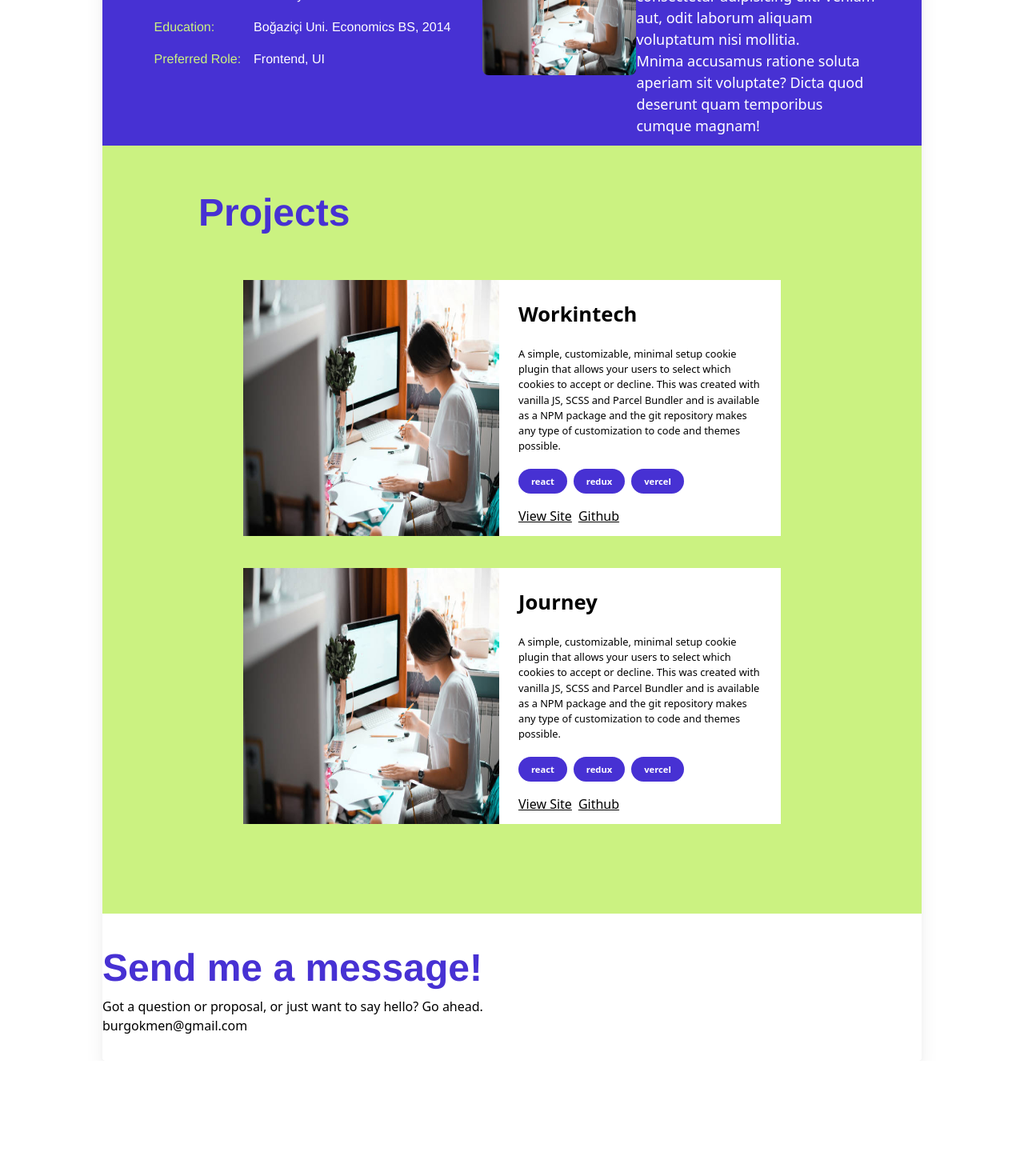
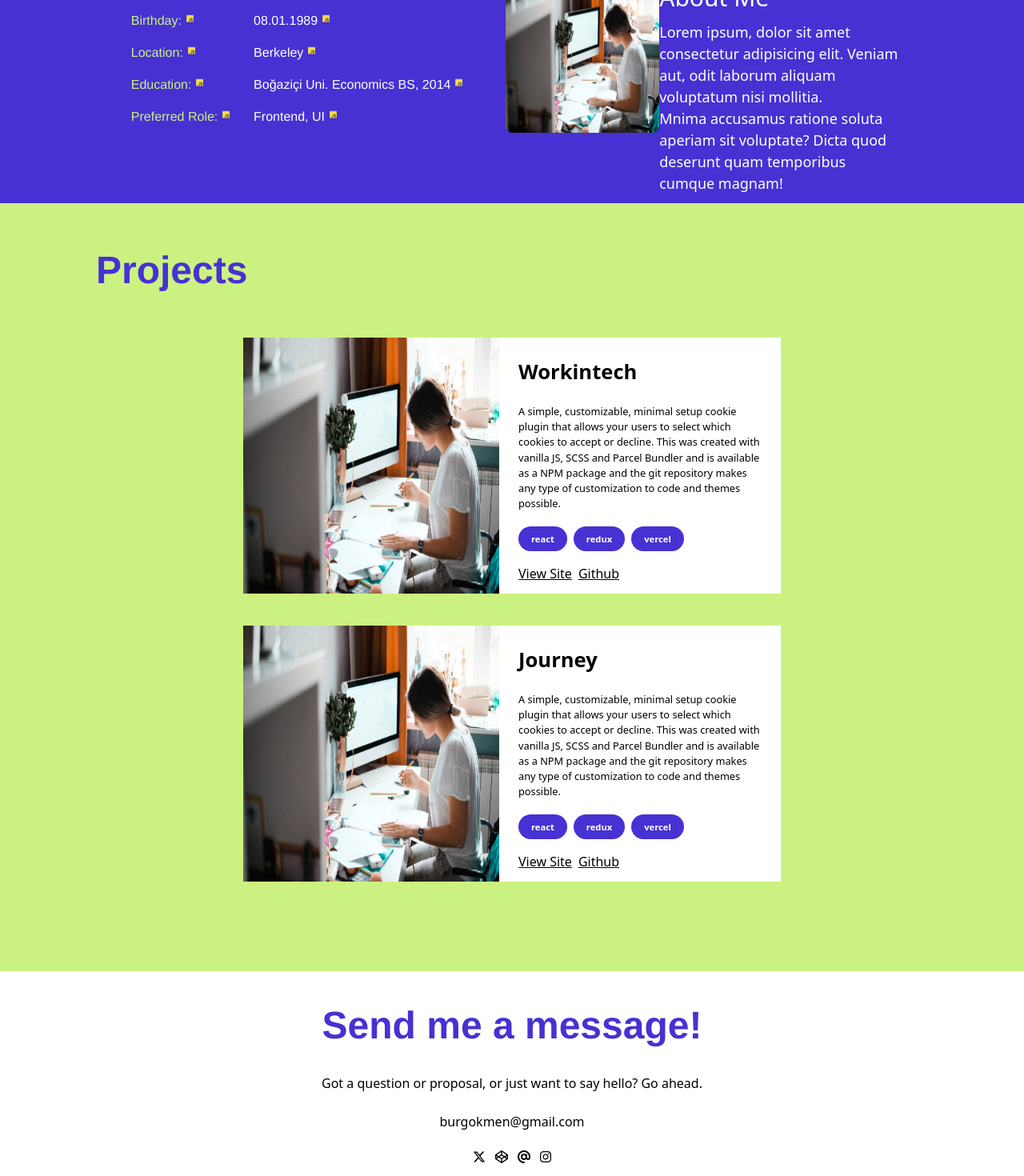
Before and after one commit to burgokmen/FSWeb-Frontend-Challenge, a React (Vite) app in the folder Gokmen-Resume/: page / in a window 1280 px wide. Shown: the part 1080-2550 px from the top of the page at 80% size. Before the commit the page ends 2406 px from the top, so only its background shows below. Built offline with nearby package versions, Linux system fonts and the light colour scheme.

Commit message:
layout mostly done

```diff
--- a/Gokmen-Resume/src/components/Footer.jsx
+++ b/Gokmen-Resume/src/components/Footer.jsx
@@ -1,13 +1,21 @@
 export default function Footer() {
   return (
-    <footer className="py-[2rem] flex-col  ">
+    <footer className="py-[2rem] flex flex-col items-center gap-[1.5rem] ">
       <h5 className="font-bold font-interreg text-[3rem] text-mypurp-1 text-[3rem] ">
         Send me a message!
       </h5>
-      <p>Got a question or proposal, or just want to say hello? Go ahead.</p>
+      <p className="">
+        Got a question or proposal, or just want to say hello? Go ahead.
+      </p>
       <a href="mailto:burgokmen@gmail.com" target="/blank">
         burgokmen@gmail.com
       </a>
+      <div className="flex gap-3">
+        <i className="fa-brands fa-x-twitter"></i>
+        <i className="fa-brands fa-codepen"></i>
+        <i className="fa-solid fa-at"></i>
+        <i className="fa-brands fa-instagram"></i>
+      </div>
     </footer>
   );
 }
--- a/Gokmen-Resume/src/components/Skills.jsx
+++ b/Gokmen-Resume/src/components/Skills.jsx
@@ -1,5 +1,5 @@
 import { useContext } from "react";
-import { skillsArr, skillsArr2 } from "../data";
+import { skillsArr } from "../data";
 import { MapContext } from "../contexts/MapProvider";
 import JAVASCRIPTPng from "../assets/JAVASCRIPT.png";
 import NODEPng from "../assets/NODE.png";
@@ -28,7 +28,7 @@ export default function Skills() {
         Skills
       </h2>
       {mapFunc(skillsArr)}
-      {mapFunc(skillsArr2)}
+      {/* {mapFunc(skillsArr2)} */}
     </div>
   );
 }
--- a/Gokmen-Resume/src/contexts/MapProvider.jsx
+++ b/Gokmen-Resume/src/contexts/MapProvider.jsx
@@ -1,5 +1,5 @@
 import { createContext } from "react";
-
+import JAVASCRIPTPng from "../assets/JAVASCRIPT.png";
 export const MapContext = createContext();
 
 const MapProvider = ({ children }) => {
@@ -9,6 +9,7 @@ const MapProvider = ({ children }) => {
         {arr.map((a, i) => (
           <li className="flex font-interreg font-medium p-2" key={i}>
             {a}
+            <img className="mr-2 w-[1.3rem] h-[1.3rem]" src={JAVASCRIPTPng} />
           </li>
         ))}
       </ul>
--- a/Gokmen-Resume/src/data.js
+++ b/Gokmen-Resume/src/data.js
@@ -1,5 +1,12 @@
-export const skillsArr = ["JAVASCRIPT", "NODE", "REACT"];
-export const skillsArr2 = ["VS CODE", "REDUX", "FIGMA"];
+export const skillsArr = [
+  "JAVASCRIPT",
+  "NODE",
+  "REACT",
+  "VS CODE",
+  "REDUX",
+  "FIGMA",
+];
+//export const skillsArr2 = ["VS CODE", "REDUX", "FIGMA"];
 export const profileArrTr = [
   "Doğum tarihi:",
   " İkamet Şehri:",
--- a/Gokmen-Resume/src/index.css
+++ b/Gokmen-Resume/src/index.css
@@ -2,11 +2,11 @@
 @tailwind components;
 @tailwind utilities;
 
-body {
+/* body {
   padding: 3rem 8rem;
   width: 100%;
   height: 100vh;
-}
+} */
 
 .top-level {
   background-color: ;
```
